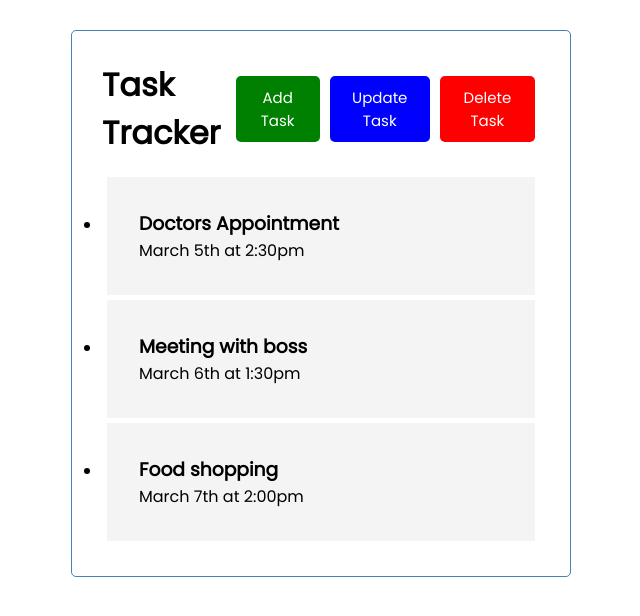
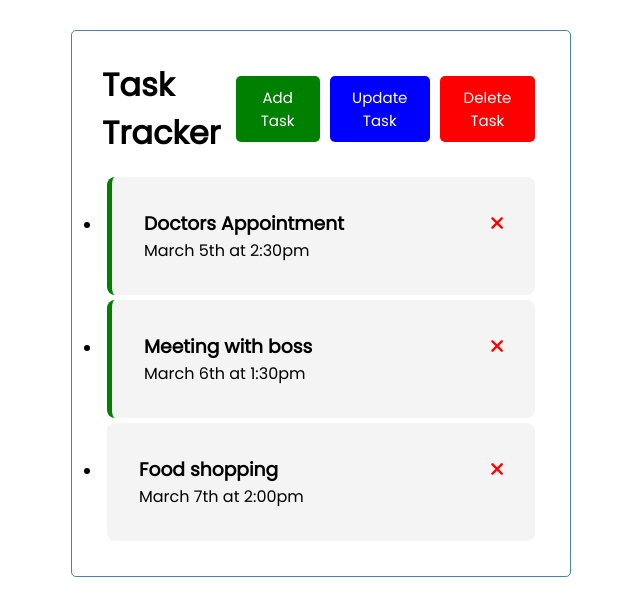
Before and after one commit to searxh/Learn-vue, a Vue app: page / in a window 1280 px wide. Shown: the top 616 px of the page, without its empty margins (319-959 px from the left). Built offline with nearby package versions, Linux system fonts and the light colour scheme.

Commit message:
added extra styles + fontawesome cdn

```diff
--- a/public/index.html
+++ b/public/index.html
@@ -4,6 +4,7 @@
     <meta charset="utf-8">
     <meta http-equiv="X-UA-Compatible" content="IE=edge">
     <meta name="viewport" content="width=device-width,initial-scale=1.0">
+    <link rel="stylesheet" href="https://cdnjs.cloudflare.com/ajax/libs/font-awesome/6.2.1/css/all.min.css" integrity="sha512-MV7K8+y+gLIBoVD59lQIYicR65iaqukzvf/nwasF0nqhPay5w/9lJmVM2hMDcnK1OnMGCdVK+iQrJ7lzPJQd1w==" crossorigin="anonymous" referrerpolicy="no-referrer" />
     <link rel="icon" href="<%= BASE_URL %>favicon.ico">
     <title><%= htmlWebpackPlugin.options.title %></title>
   </head>
--- a/src/components/TaskC.vue
+++ b/src/components/TaskC.vue
@@ -1,6 +1,8 @@
 <template>
-    <div class="task">
-        <h3>{{ task.text }}</h3>
+    <div :class="[task.reminder ? 'task reminder' : 'task']">
+        <h3>{{ task.text }}
+            <i class="fas fa-times"></i>
+        </h3>
         <p>{{ task.day }}</p>
     </div>
 </template>
@@ -19,10 +21,25 @@
 })
 </script>
 
-<style>
+<style scoped>
+.fas {
+    color: red;
+}
+
 .task {
     background: #f4f4f4;
+    border-radius: 0.5rem;
     margin: 5px;
     padding: 2rem;
 }
+
+.task.reminder {
+    border-left: 5px solid green;
+}
+
+.task h3 {
+    display: flex;
+    align-items: center;
+    justify-content: space-between;
+}
 </style>
```
